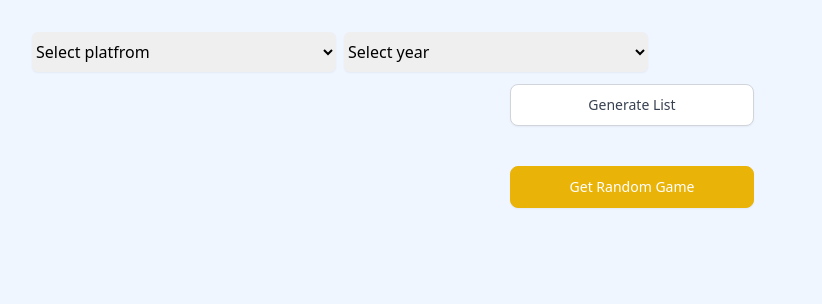
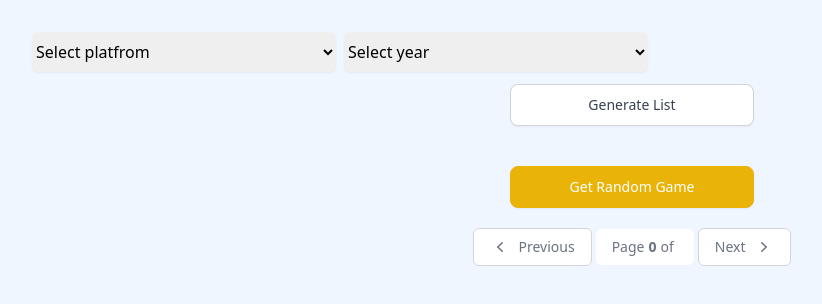
Before and after one commit to ManInScube/whattoplay, a React (Vite) app: page / in a window 1280 px wide. Shown: the top 304 px of the page, without its empty margins (8-830 px from the left). Built offline with nearby package versions, Linux system fonts and the light colour scheme.

Commit message:
pages nav moved to PagesNav component

```diff
--- a/src/App.jsx
+++ b/src/App.jsx
@@ -2,12 +2,11 @@ import axios from "axios";
 import React, { useState } from "react";
 import './App.css';
 import { CardList } from './CardList/CardList';
+import { PagesNav } from './PagesNav/PagesNav';
 import { Select } from './UI/Select/Select';
 
 
 function App() {
-
-  const [platformsArray, setPlatformsArray] = useState({});
 
   const [select1, setSelect1] = useState();
   const [select2, setSelect2] = useState();
@@ -17,7 +16,7 @@ function App() {
 
   const [gamesList, setGamesList] = useState([]);
 
-  const [offset, setOffset] = useState();
+  const [offset, setOffset] = useState(0);
 
 
   const platforms = {
@@ -72,8 +71,8 @@ function App() {
 
   const onSubmit=(e)=>{
     e.preventDefault()
-    setOffset(0)
     buttonCliked=="filter" ? getGamesByPlatform(select1, select2) : generateRandom()
+    setOffset(100)
 
   }
 
@@ -121,12 +120,16 @@ function pageManager(value){
       </form>
 
       <CardList list={gamesList}/>
-      { pages > 1 && <a onClick={() => (pageManager("next"))} className="items-center cursor-pointer inline-flex space-x-2 rounded-md border border-gray-300 bg-white px-4 py-2 font-medium text-gray-500 hover:bg-gray-50">
+      {/* { pages > 1 && <a onClick={() => (pageManager("next"))} className="items-center cursor-pointer inline-flex space-x-2 rounded-md border border-gray-300 bg-white px-4 py-2 font-medium text-gray-500 hover:bg-gray-50">
           <span>Next</span>
           <svg className="h-5 w-5" xmlns="http://www.w3.org/2000/svg" viewBox="0 0 20 20" fill="currentColor" aria-hidden="true">
             <path fillRule="evenodd" d="M7.21 14.77a.75.75 0 01.02-1.06L11.168 10 7.23 6.29a.75.75 0 111.04-1.08l4.5 4.25a.75.75 0 010 1.08l-4.5 4.25a.75.75 0 01-1.06-.02z" clipRule="evenodd" />
           </svg>
-      </a> }
+      </a> } */}
+
+      <PagesNav handler={pageManager} offset={offset} pages={pages}/>
+
+
     </div>
   )
 }
--- /dev/null
+++ b/src/PagesNav/PagesNav.jsx
@@ -0,0 +1,30 @@
+export const PagesNav = ({handler, offset, pages}) => {
+
+    return(
+    <div class="flex justify-center">
+        <nav aria-label="Pagination">
+          <ul class="inline-flex items-center space-x-1 rounded-md text-sm">
+            <li>
+              <a onClick={() => (handler("prev"))} class="inline-flex items-center space-x-2 rounded-md border border-gray-300 bg-white px-4 py-2 font-medium text-gray-500 hover:bg-gray-50">
+                <svg className="h-5 w-5" xmlns="http://www.w3.org/2000/svg" viewBox="0 0 20 20" fill="currentColor" aria-hidden="true">
+                  <path fill-rule="evenodd" d="M12.79 5.23a.75.75 0 01-.02 1.06L8.832 10l3.938 3.71a.75.75 0 11-1.04 1.08l-4.5-4.25a.75.75 0 010-1.08l4.5-4.25a.75.75 0 011.06.02z" clip-rule="evenodd" />
+                </svg>
+                <span>Previous</span>
+              </a>
+            </li>
+            <li>
+              <span class="inline-flex items-center rounded-md bg-white px-4 py-2 text-gray-500">Page <b class="mx-1">{offset / 100}</b> of <b class="ml-1">{pages}</b></span>
+            </li>
+            <li>
+              <a onClick={() => (handler("next"))} className="items-cente inline-flex space-x-2 rounded-md border border-gray-300 bg-white px-4 py-2 font-medium text-gray-500 hover:bg-gray-50">
+                <span>Next</span>
+                <svg class="h-5 w-5" xmlns="http://www.w3.org/2000/svg" viewBox="0 0 20 20" fill="currentColor" aria-hidden="true">
+                  <path fill-rule="evenodd" d="M7.21 14.77a.75.75 0 01.02-1.06L11.168 10 7.23 6.29a.75.75 0 111.04-1.08l4.5 4.25a.75.75 0 010 1.08l-4.5 4.25a.75.75 0 01-1.06-.02z" clip-rule="evenodd" />
+                </svg>
+              </a>
+            </li>
+          </ul>
+        </nav>
+      </div>
+    )
+}
```
